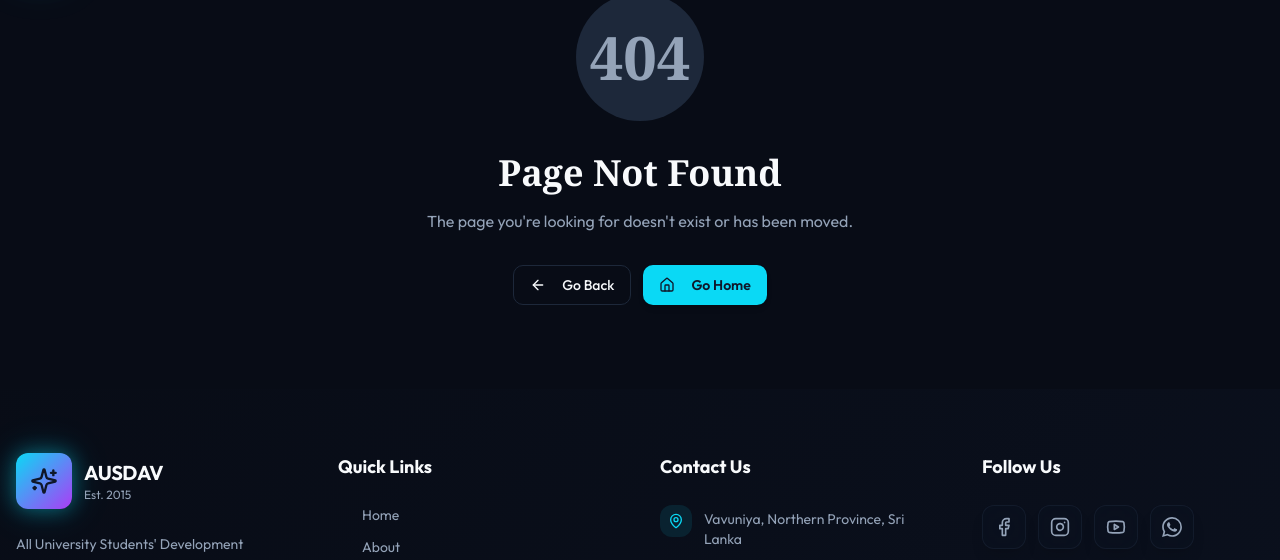
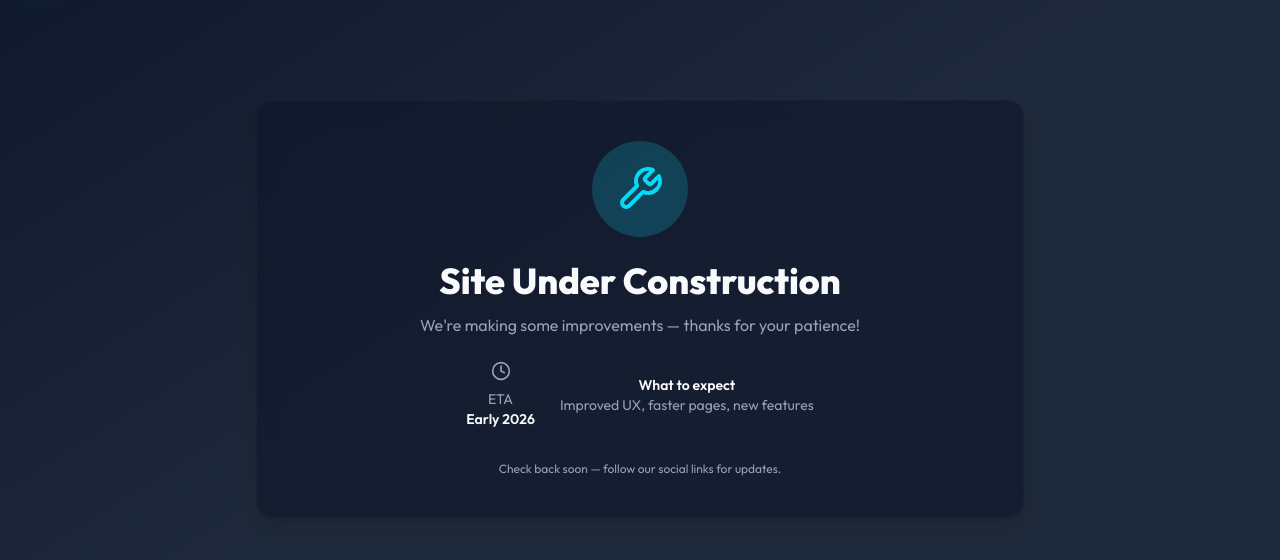
Before and after one commit to ausdav-org/ausdav, a React (Vite) app: page /under-construction in a window 1280 px wide. Shown: the part 91-651 px from the top of the page. Built offline with nearby package versions, Linux system fonts and the light colour scheme; no server answers; the database is empty.

Commit message:
Add Under Construction page and update routing in App component

```diff
--- a/src/App.tsx
+++ b/src/App.tsx
@@ -12,6 +12,7 @@ import Layout from "@/components/layout/Layout";
 
 import HomePage from "@/pages/HomePage";
 import AboutPage from "@/pages/AboutPage";
+import UnderConstructionPage from "@/pages/UnderConstructionPage";
 import CommitteePage from "@/pages/CommitteePage";
 import ExamPage from "@/pages/ExamPage";
 import SeminarPage from "@/pages/SeminarPage";
@@ -83,6 +84,7 @@ const App = () => {
                   {/* Public routes with Layout */}
                   <Route path="/" element={<Layout><HomePage /></Layout>} />
                   <Route path="/about" element={<Layout><AboutPage /></Layout>} />
+                  <Route path="/under-construction" element={<Layout><UnderConstructionPage /></Layout>} />
                   <Route path="/committee" element={<Layout><CommitteePage /></Layout>} />
                   <Route path="/exam" element={<Layout><ExamPage /></Layout>} />
                   <Route path="/seminar" element={<Layout><SeminarPage /></Layout>} />
--- /dev/null
+++ b/src/pages/UnderConstructionPage.tsx
@@ -0,0 +1,46 @@
+import React from 'react';
+import { Link } from 'react-router-dom';
+import { Wrench, Clock } from 'lucide-react';
+
+const UnderConstructionPage: React.FC = () => {
+  return (
+    <div className="min-h-screen flex items-center justify-center bg-gradient-to-br from-white via-slate-50 to-slate-100 dark:from-slate-900 dark:via-slate-800 dark:to-slate-800">
+      <div className="container px-4 mx-auto">
+        <div className="max-w-3xl mx-auto bg-white dark:bg-slate-900/60 backdrop-blur-md border border-border/50 rounded-2xl shadow-lg p-10 text-center">
+          <div className="flex items-center justify-center w-24 h-24 rounded-full bg-primary/10 dark:bg-primary/20 mx-auto mb-6">
+            <Wrench className="w-12 h-12 text-primary" />
+          </div>
+
+          <h1 className="text-3xl sm:text-4xl font-extrabold mb-3">Site Under Construction</h1>
+          <p className="text-muted-foreground mb-6">We're making some improvements — thanks for your patience!</p>
+
+          <div className="flex items-center justify-center gap-3 mb-6">
+            <div className="flex flex-col items-center text-sm text-muted-foreground">
+              <Clock className="w-5 h-5 mb-2 text-muted-foreground" />
+              <span>ETA</span>
+              <span className="text-foreground font-semibold">Early 2026</span>
+            </div>
+
+            <div className="h-8 w-px bg-border/40" />
+
+            <div className="flex flex-col items-center text-sm text-muted-foreground">
+              <span className="font-semibold text-foreground">What to expect</span>
+              <span>Improved UX, faster pages, new features</span>
+            </div>
+          </div>
+{/*
+          <div className="flex flex-col sm:flex-row items-center justify-center gap-3">
+            <Link to="/" className="inline-flex items-center justify-center px-5 py-3 rounded-md bg-primary text-white hover:opacity-95 shadow-sm">
+              Go to Home
+            </Link>
+            <a href="mailto:hello@ausdav.org" className="inline-flex items-center justify-center px-5 py-3 rounded-md border border-border/50 text-sm text-foreground hover:bg-muted">Contact Us</a>
+          </div> */}
+
+          <div className="mt-8 text-xs text-muted-foreground">Check back soon — follow our social links for updates.</div>
+        </div>
+      </div>
+    </div>
+  );
+};
+
+export default UnderConstructionPage;
```
